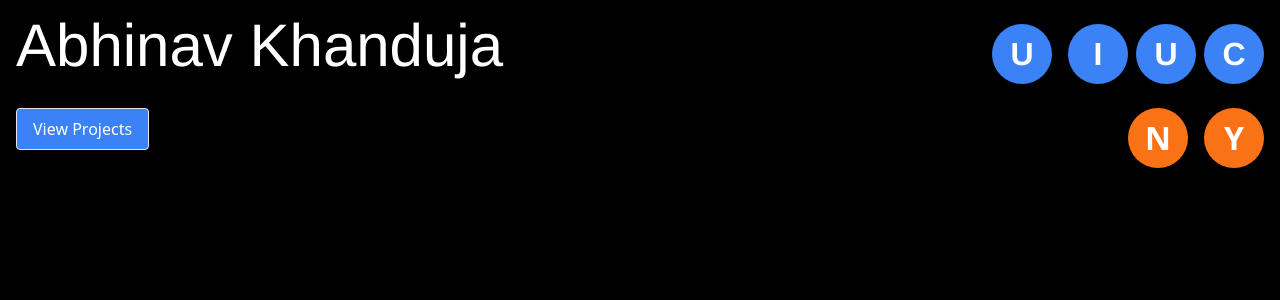
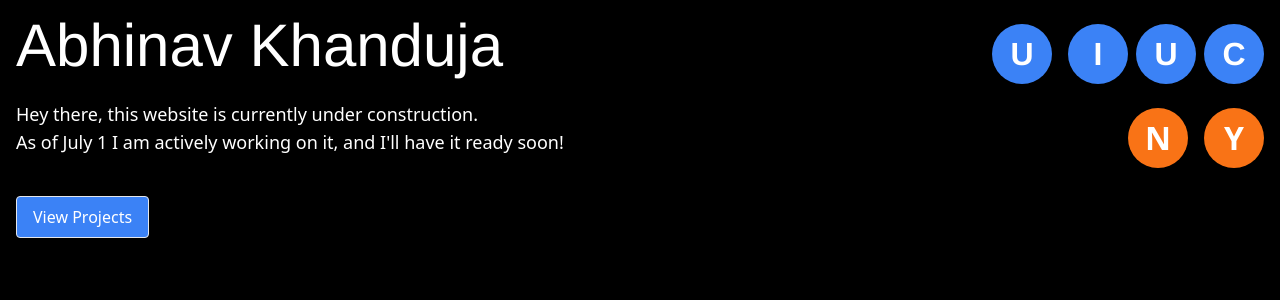
Before and after one commit to AbhiK57/AbhiK57.github.io, a React (Create React App) app: page / in a window 1280 px wide. Shown: the top 300 px of the page. Built offline with nearby package versions, Linux system fonts and the light colour scheme.

Commit message:
Text added, metadata updated

```diff
--- a/public/index.html
+++ b/public/index.html
@@ -2,14 +2,14 @@
 <html lang="en">
   <head>
     <meta charset="utf-8" />
-    <link rel="icon" href="%PUBLIC_URL%/favicon.ico" />
+    <link rel="icon" href="%PUBLIC_URL%/logoAK.ico" />
     <meta name="viewport" content="width=device-width, initial-scale=1" />
     <meta name="theme-color" content="#000000" />
     <meta
       name="description"
       content="Web site created using create-react-app"
     />
-    <link rel="apple-touch-icon" href="%PUBLIC_URL%/logo192.png" />
+    <link rel="apple-touch-icon" href="%PUBLIC_URL%/logoAK.png" />
     <!--
       manifest.json provides metadata used when your web app is installed on a
       user's mobile device or desktop. See https://developers.google.com/web/fundamentals/web-app-manifest/
@@ -24,7 +24,7 @@
       work correctly both with client-side routing and a non-root public URL.
       Learn how to configure a non-root public URL by running `npm run build`.
     -->
-    <title>React App</title>
+    <title>Abhinav Khanduja</title>
   </head>
   <body>
     <noscript>You need to enable JavaScript to run this app.</noscript>
--- a/src/App.js
+++ b/src/App.js
@@ -68,7 +68,7 @@ const App = () => {
             transition={pageTransition}
             className="w-full h-full"
           >
-            <BlueBox onNavigate={handleShowProjects}>
+            <BlueBox onNavigate={handleShowProjects} descriptionText={<>Hey there, this website is currently under construction. <br /> As of July 1 I am actively working on it, and I'll have it ready soon!</>}>
               <TypingAnimation text="Abhinav Khanduja" />
             </BlueBox>
           </motion.div>
--- a/src/components/BlueBox.jsx
+++ b/src/components/BlueBox.jsx
@@ -11,21 +11,23 @@ const circleVariants = {
   }
 };
 
-const BlueBox = ({ children, onNavigate }) => {
+const BlueBox = ({ children, onNavigate, descriptionText }) => {
   // State to control the animation variant
   const [controls, setControls] = useState("hidden");
 
-  // Effect to trigger animation after mount
   useEffect(() => {
-    // Set controls to 'visible' shortly after mount
-    // No delay needed usually, but can add setTimeout if required
     setControls("visible");
-  }, []); // Empty dependency array ensures this runs only once on mount
+  }, []);
 
   return (
     <div className="w-full bg-black h-screen relative overflow-hidden">
       <div className="absolute top-4 left-4 flex flex-col gap-4">
-        {children}
+        {children} {/*Where my name pops up */}
+        {descriptionText && ( // <--- Conditionally render the description text
+          <p className="text-white text-lg mt-2 mb-2">
+            {descriptionText}
+          </p>
+        )}
         <button
           onClick={onNavigate}
           className="mt-4 px-4 py-2 bg-blue-500 text-white rounded hover:bg-blue-700 transition-colors duration-300 max-w-max"
```
